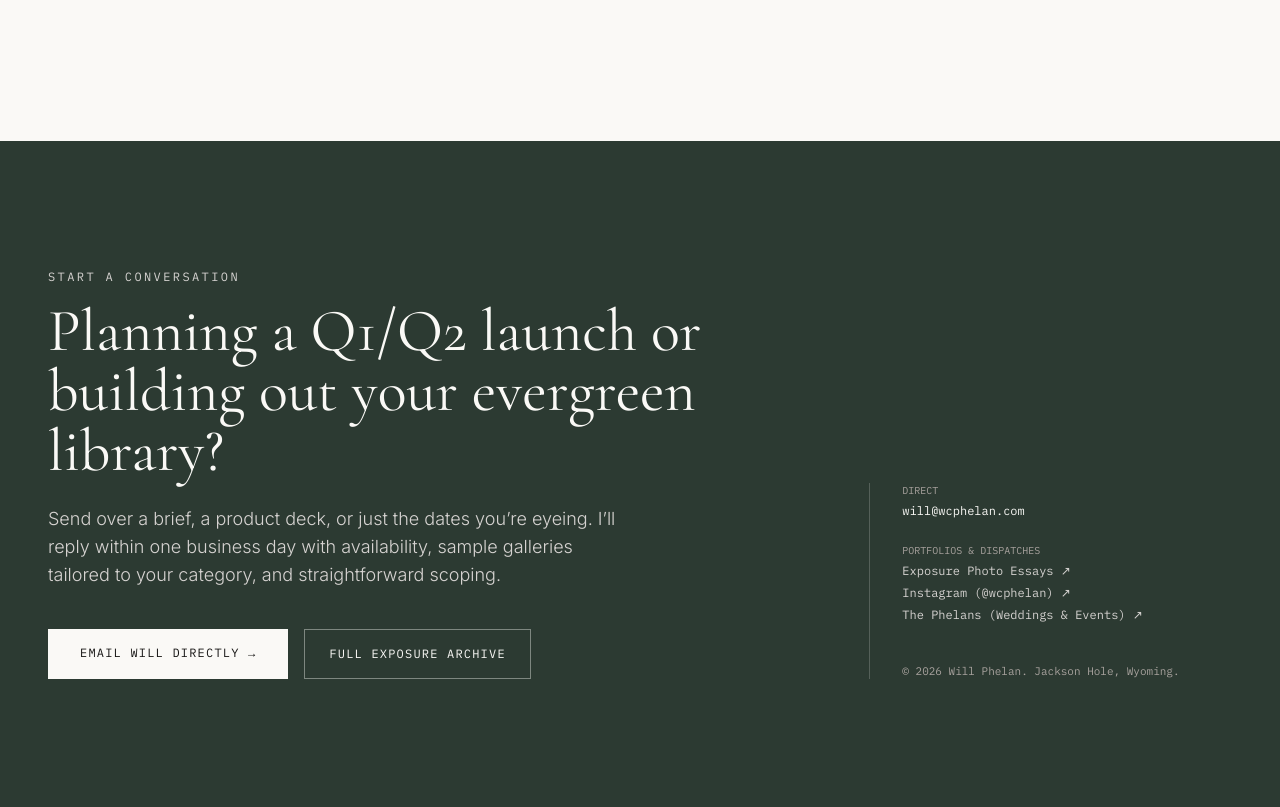
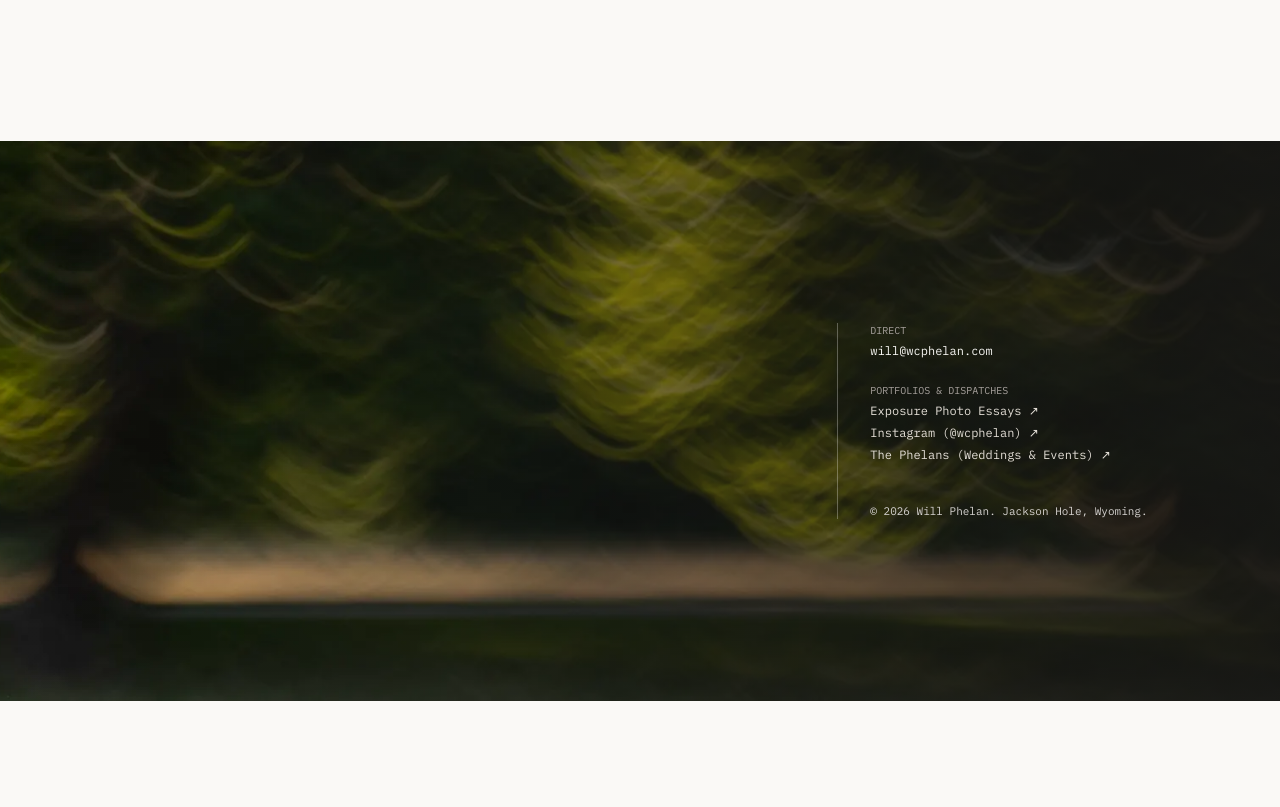
Before and after one commit to wcphelan/creative, a plain HTML site: page index.html in a window 1280 px wide. Shown: the part 4988-5795 px from the top of the page. After the commit the page ends 5689 px from the top, so only its background shows below. Drawn offline with nearby package versions, Linux system fonts and the light colour scheme.

Commit message:
Update index.html

```diff
--- a/index.html
+++ b/index.html
@@ -383,30 +383,25 @@
   </section>
 
   <!-- CHAPTER 04: CLOSING / DIRECT INQUIRY -->
-  <footer id="inquire" class="py-24 md:py-32 px-6 md:px-12 bg-pine text-stone-50">
-    <div class="max-w-[1440px] mx-auto grid grid-cols-1 lg:grid-cols-12 gap-12 items-end">
-      <div class="lg:col-span-7 reveal">
-        <p class="font-mono text-xs uppercase tracking-[0.2em] text-stone-300 mb-4">
-          Start a Conversation
-        </p>
-        <h2 class="font-serif text-4xl sm:text-5xl md:text-6xl leading-tight font-normal">
-          Planning a Q1/Q2 launch or building out your evergreen library?
-        </h2>
-        <p class="text-stone-300 text-base md:text-lg font-light mt-6 max-w-xl leading-relaxed">
-          Send over a brief, a product deck, or just the dates you’re eyeing. I’ll reply within one business day with availability, sample galleries tailored to your category, and straightforward scoping.
-        </p>
+  <!-- CHAPTER 04: CLOSING / DIRECT INQUIRY -->
+  <footer id="inquire" class="relative min-h-[70vh] flex items-center py-24 md:py-32 px-6 md:px-12 text-stone-50 overflow-hidden bg-stone-900">
 
-        <div class="mt-10 flex flex-wrap gap-4">
-          <a href="mailto:will@wcphelan.com?subject=Brand%20Photography%20Inquiry" class="inline-block bg-stone-50 text-stone-900 font-mono text-xs uppercase tracking-widest px-8 py-4 hover:bg-stone-200 transition">
-            Email Will Directly &rarr;
-          </a>
-          <a href="https://wcphelan.exposure.co" target="_blank" rel="noopener" class="inline-block border border-stone-50/40 text-stone-50 font-mono text-xs uppercase tracking-widest px-6 py-4 hover:border-stone-50 transition">
-            Full Exposure Archive
-          </a>
-        </div>
-      </div>
+    <!-- Background Image (Rachel-12.webp) -->
+    <img
+      src="images/Rachel-12.webp"
+      alt="Will Phelan photography background"
+      class="absolute inset-0 w-full h-full object-cover object-center z-0"
+    />
 
-      <div class="lg:col-span-4 lg:col-start-9 space-y-6 font-mono text-xs text-stone-300 border-t lg:border-t-0 lg:border-l border-stone-50/20 pt-8 lg:pt-0 lg:pl-8 reveal">
+    <!-- Directional Gradient Overlay: 0% left -> dark right -->
+    <div
+      class="absolute inset-0 z-10 pointer-events-none"
+      style="background: linear-gradient(90deg, rgba(23, 22, 21, 0) 0%, rgba(23, 22, 21, 0.45) 50%, rgba(23, 22, 21, 0.88) 100%);"
+    ></div>
+
+    <!-- Content Container (Right-aligned column only) -->
+    <div class="relative z-20 w-full max-w-[1440px] mx-auto grid grid-cols-1 lg:grid-cols-12">
+      <div class="lg:col-span-4 lg:col-start-9 space-y-6 font-mono text-xs text-stone-200 border-l border-stone-50/30 pl-8 reveal">
         <div>
           <span class="block text-stone-400 text-[10px] uppercase mb-1">Direct</span>
           <a href="mailto:will@wcphelan.com" class="text-stone-50 hover:underline">will@wcphelan.com</a>
@@ -419,7 +414,7 @@
             <li><a href="https://thephelanswed.com" target="_blank" rel="noopener" class="hover:text-stone-50 transition">The Phelans (Weddings &amp; Events) &nearr;</a></li>
           </ul>
         </div>
-        <div class="pt-4 text-[11px] text-stone-400">
+        <div class="pt-4 text-[11px] text-stone-300">
           &copy; <span id="year"></span> Will Phelan. Jackson Hole, Wyoming.
         </div>
       </div>
```
